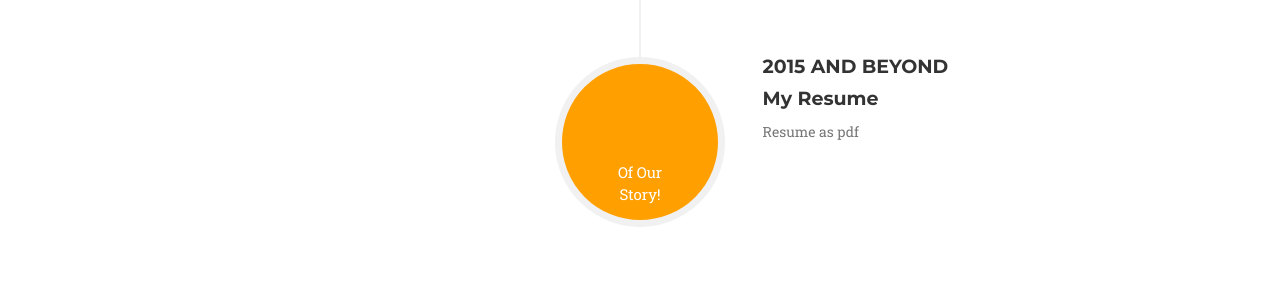
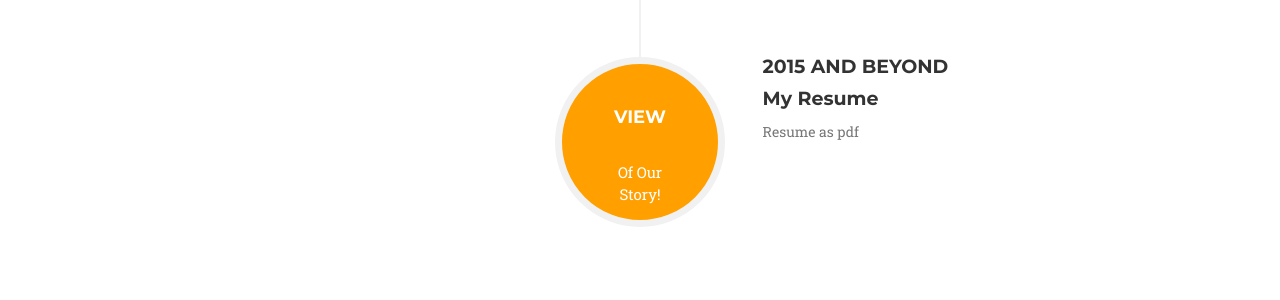
Before and after one commit to Adamsjoberg/Adamsjoberg.github.io, a Jekyll site: the page built from index.html, in a window 1280 px wide and 1400 px high, scrolled down 2763 px. Shown: the part 372-672 px from the top of the window. Built offline with Jekyll 4.4.1, drawn with Linux system fonts in a browser that asks for light colours; some web fonts are replaced.

```diff
--- a/_includes/about.html
+++ b/_includes/about.html
@@ -54,7 +54,7 @@
                         </li>
                         <li class="timeline-inverted">
                             <div class="timeline-image">
-                              <a href="img/about/Resume_Adam_Sjoberg.pdf"><h4>View</h4></a>
+                              <a href="img/about/Resume_Adam_Sjoberg.pdf"><h4 id="viewtext">View</h4></a>
                                   <br>Of Our
                                   <br>Story!</h4>
                             </div>
--- a/_includes/css/agency.css
+++ b/_includes/css/agency.css
@@ -260,6 +260,10 @@ fieldset[disabled] .btn-xl.active {
     .navbar-default.navbar-shrink .navbar-brand {
         font-size: 1.5em;
     }
+}
+
+#viewtext {
+  color: #fff;
 }
 
 header {
```
